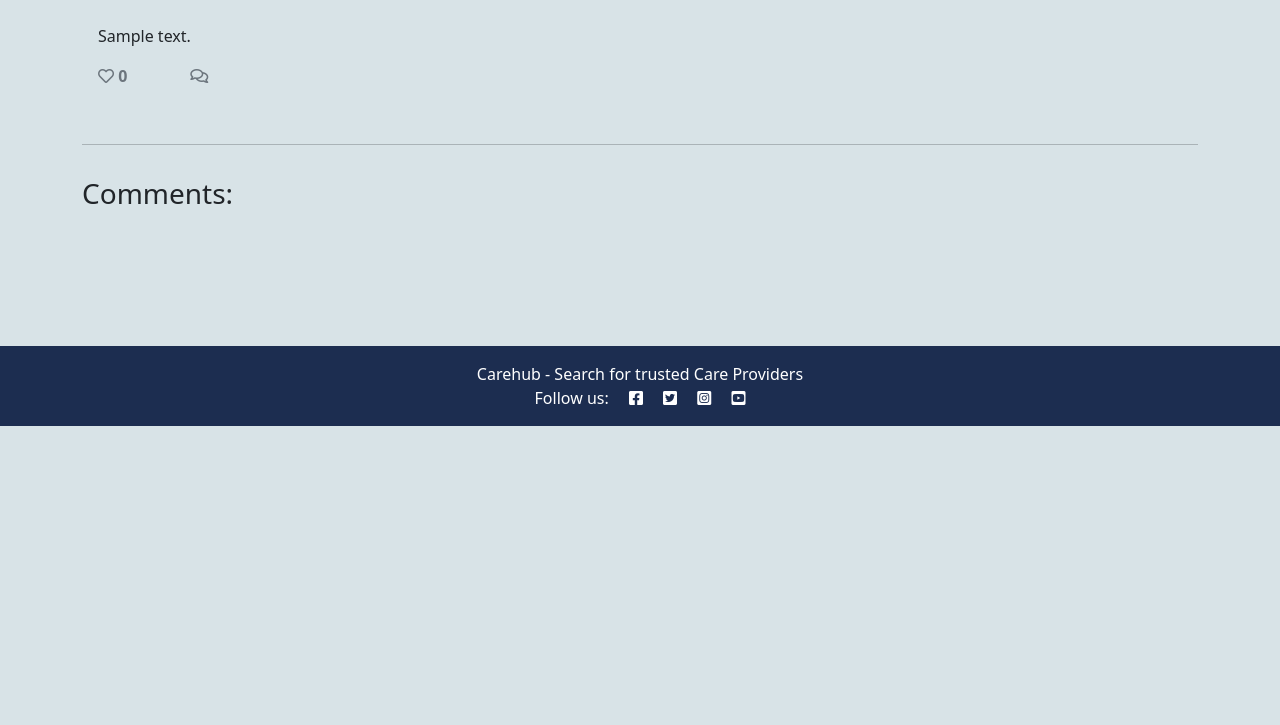
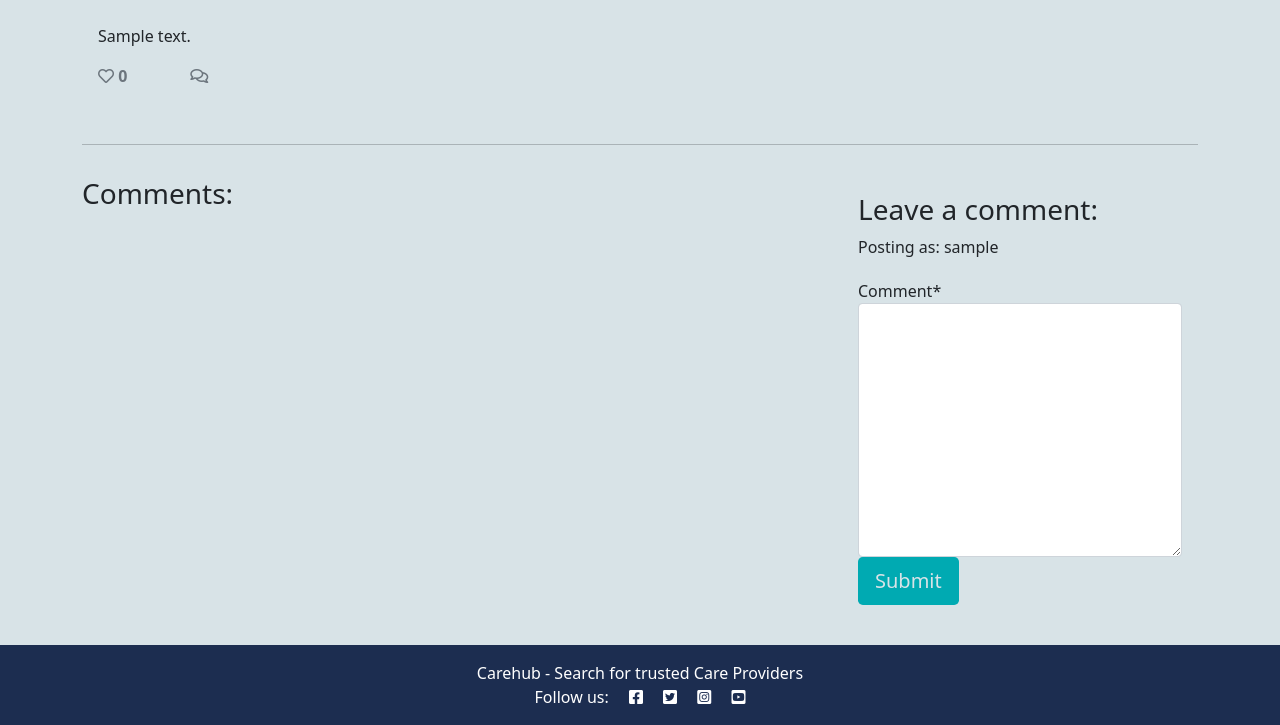
Before and after one commit to RozWelch/CareHub-Project4-2023, a Django app: a page that uses templates/careprovider_detail.html in a window 1280 px wide. Shown: the part 374-1099 px from the top of the page. Before the commit the page ends 800 px from the top, so only its background shows below. Run offline with Django 3.2, Linux system fonts and the light colour scheme; a user stored in the database is signed in; tables that the repository leaves empty hold one stand-in row (values such as "Sample post"); some libraries are stand-ins or nearby versions; some web fonts are replaced.

Commit message:
Add crispy form for comments if user is authenticated

```diff
--- a/caresearch/forms.py
+++ b/caresearch/forms.py
@@ -1,5 +1,6 @@
 from .models import CareProviderComments
 from django import forms
+
 
 class CareProviderCommentsForm(forms.ModelForm):
     class Meta:
--- a/templates/careprovider_detail.html
+++ b/templates/careprovider_detail.html
@@ -1,6 +1,8 @@
 {% extends 'base.html' %}
 
 {% block content %}
+
+{% load crispy_forms_tags %}
 
 <div class="masthead">
     <div class="container">
@@ -80,6 +82,22 @@
         <div class="col-md-4 card mb-4  mt-3 ">
             <div class="card-body">
                 <!-- For later -->
+                {% if commented %}
+                <div class="alert alert-success" role="alert">
+                    Your comment is awaiting approval
+                </div>
+                {% else %}
+                {% if user.is_authenticated %}
+
+                <h3>Leave a comment:</h3>
+                <p>Posting as: {{ user.username }}</p>
+                <form method="post" style="margin-top: 1.3em;">
+                    {{ comment_form | crispy }}
+                    {% csrf_token %}
+                    <button type="submit" class="btn btn-signup btn-lg">Submit</button>
+                </form>
+                {% endif %}
+                {% endif %}
             </div>
         </div>
     </div>
```
Also changed, not shown: carehub/settings.py (line endings or trailing spaces), caresearch/urls.py (line endings or trailing spaces).
